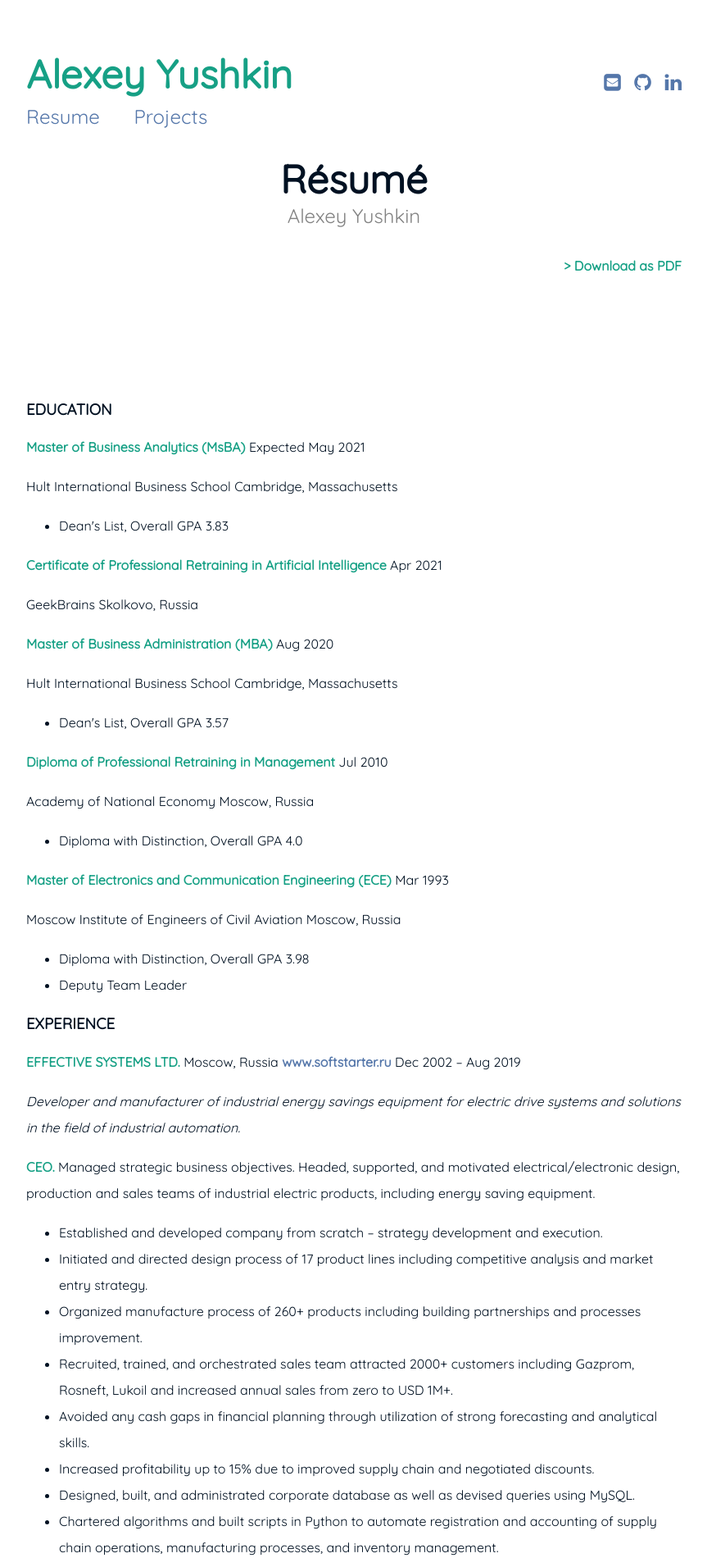
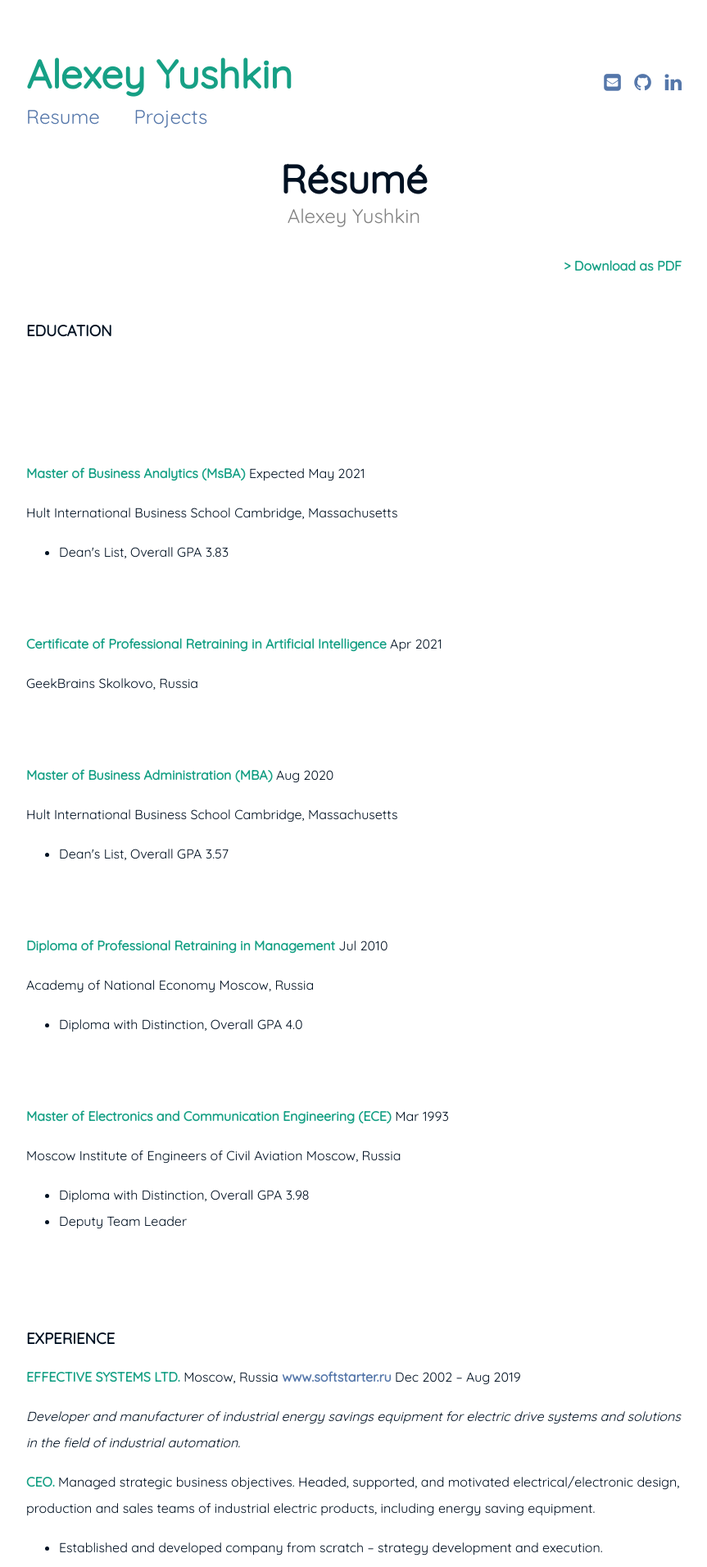
Before and after one commit to alexyushkin/alexyushkin.github.io, a Jekyll site: the page built from resume.md, in a window 1280 px wide. Shown: the top 1911 px of the page at 82% size, without its empty margins (208-1071 px from the left). Built offline with Jekyll 4.4.1, drawn with Linux system fonts in a browser that asks for light colours.

Commit message:
Update resume.md

```diff
--- a/resume.md
+++ b/resume.md
@@ -5,35 +5,38 @@ subtitle: Alexey Yushkin
 ---
 
 <span style="float: right; "><a href="{{ '/assets/resume.pdf' | prepend: site.baseurl }}"><strong>> Download as PDF</strong></a> </span>
-<br><br><br><br><br>
+<br><br>
 
 ### EDUCATION
-
+\
+\
+\
+\
 **Master of Business Analytics (MsBA)**   Expected May 2021
 
 Hult International Business School   Cambridge, Massachusetts
 
 - Dean&#39;s List, Overall GPA 3.83
-
+<br><br>
 
 **Certificate of Professional Retraining in Artificial Intelligence**   Apr 2021
 
 GeekBrains   Skolkovo, Russia
-
+<br><br>
 
 **Master of Business Administration (MBA)**   Aug 2020
 
 Hult International Business School   Cambridge, Massachusetts
 
 - Dean&#39;s List, Overall GPA 3.57
-
+<br><br>
 
 **Diploma of Professional Retraining in Management**   Jul 2010
 
 Academy of National Economy   Moscow, Russia
 
 - Diploma with Distinction, Overall GPA 4.0
-
+<br><br>
 
 **Master of Electronics and Communication Engineering (ECE)**   Mar 1993
 
@@ -41,8 +44,7 @@ Moscow Institute of Engineers of Civil Aviation   Moscow, Russia
 
 - Diploma with Distinction, Overall GPA 3.98
 - Deputy Team Leader
-
-
+<br><br><br>
 
 ### EXPERIENCE
 
@@ -62,7 +64,7 @@ _Developer and manufacturer of industrial energy savings equipment for electric
 - Chartered algorithms and built scripts in Python to automate registration and accounting of supply chain operations, manufacturing processes, and inventory management.
 - Implemented Machine Learning algorithms to analyze energy consumption data and predict opportunities for energy savings.
 - Created software for remote control of equipment via Modbus protocol using C#.
-
+<br><br>
 
 **GALION SERVICE &amp; TRADING CO.** Moscow, Russia   Jun 1996 – Dec 2002
 
@@ -72,7 +74,7 @@ _Legal, logistic, interpretation, translation service provider for American non-
 
 - Developed a database enabled clients to obtain real-time information on timing of preparation of various documents and preliminary activities using spreadsheets (Microsoft Excel).
 - Liaised with key foreign customers – over a dozen of American non-profit organizations.
-
+<br><br>
 
 **TPK LION LLC** Moscow, Russia   Jan 1996 – Jun 1996
 
@@ -81,25 +83,22 @@ _Retail_
 **Deputy Director**. Managed financial planning, supply chain, and inventory management
 
 - Reorganized supply chain and implemented inventory tracking and planning system allowed reducing turnover time by 25% and cutting costs by decreasing product losses due to expiration by 80%.
-
-
+<br><br><br>
 
 ### EARLIER EXPERIENCE
 
 **SENTYABR LLC**, **CEO** Moscow, Russia   1994 – 1996
 
 **TRANSAERO AIRLINES**, **Ground Control Dispatcher** Sheremetyevo, Russia   1993 – 1994
-
-
+<br><br><br>
 
 ### SKILLS AND CERTIFICATIONS
 
 **Certificates:** U.S. - Russia Presidential Management Training Exchange Program, AWS Fundamentals Specialization, Google IT Automation Professional Certificate, Developing Applications with Google Cloud Platform Specialization, Data Engineering with Google Cloud Specialization, IBM Applied Data Science with Python, IBM Machine Learning with Python, 100+ Coursera and DataCamp Certificates including Python Programmer Career Track, Machine Learning Scientist with Python Career Track, Data Scientist with Python Career Track, Data Analyst with SQL Server Career Track, R Programming Skill Track, Deep Learning in Python Skill Track, etc.
-
+<br><br>
 
 **Technologies:** Advanced Python for Data Science, R, SQL, C#, Tableau, Microsoft Office, Microsoft Word, Microsoft Excel, Microsoft PowerPoint
-
-
+<br><br><br>
 
 ### ADDITIONAL INFORMATION
 
```
